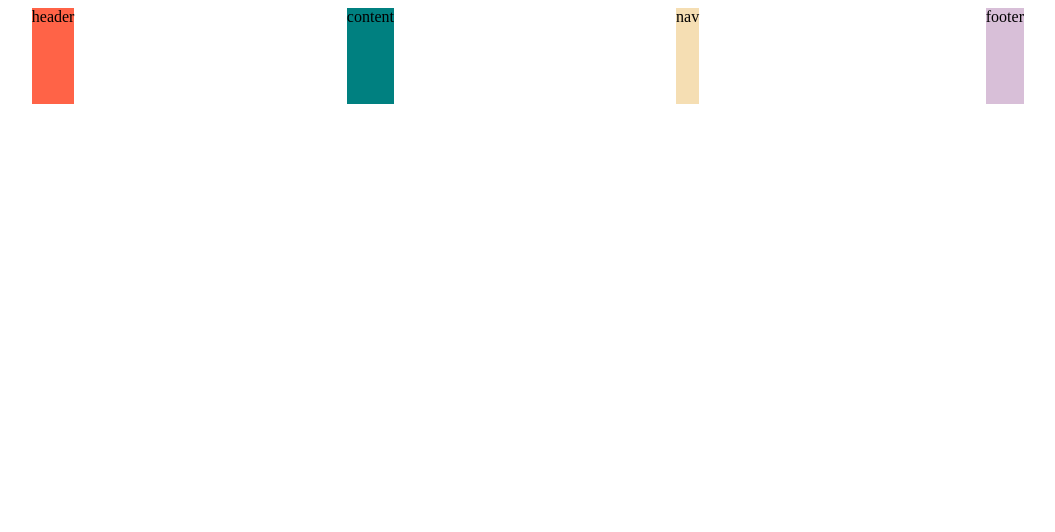
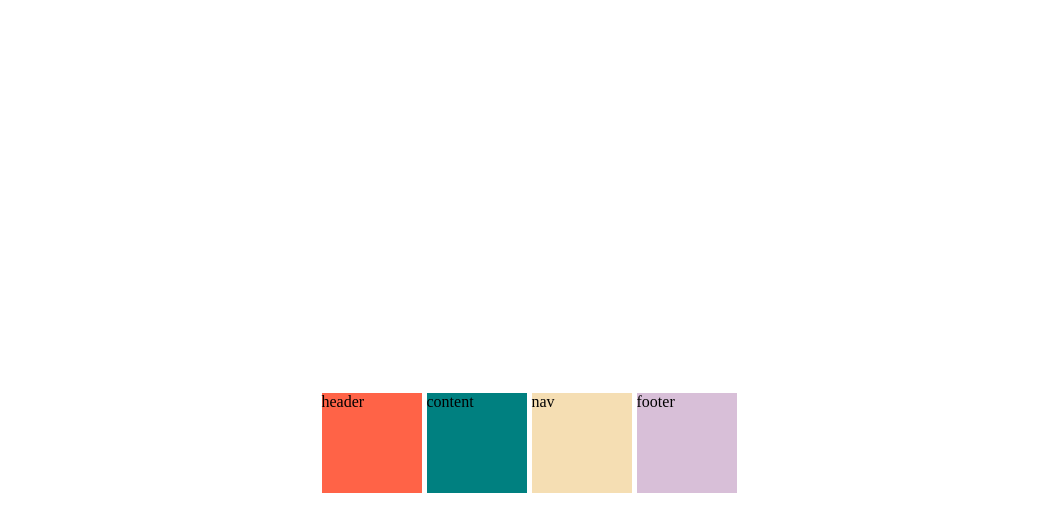
Before and after one commit to seonhop/css-master, a plain HTML site: page index.html in a window 1280 px wide. Shown: the whole page, without its empty margins (111-1166 px from the left). Drawn offline with Linux system fonts and the light colour scheme.

Commit message:
14. #2.9 Place Content
justify-content: entire grid on x-axis
align-content: entire grid on y-axis
place-content: y x

```diff
--- a/style.css
+++ b/style.css
@@ -1,12 +1,12 @@
 .grid {
     display: grid;
     gap: 5px;
-    height: 50vh;
-    grid-template-columns: repeat(4, 1fr);
-    grid-template-rows: repeat(4, 1fr);
-    align-items: end;
-    justify-items: end;
-    place-items: stretch center;
+    height: 100vh;
+    grid-template-columns: repeat(4, 100px);
+    grid-template-rows: repeat(4, 100px);
+    justify-content: end;
+    align-content: center;
+    place-content: end center;
 }
 
 .header {
```
